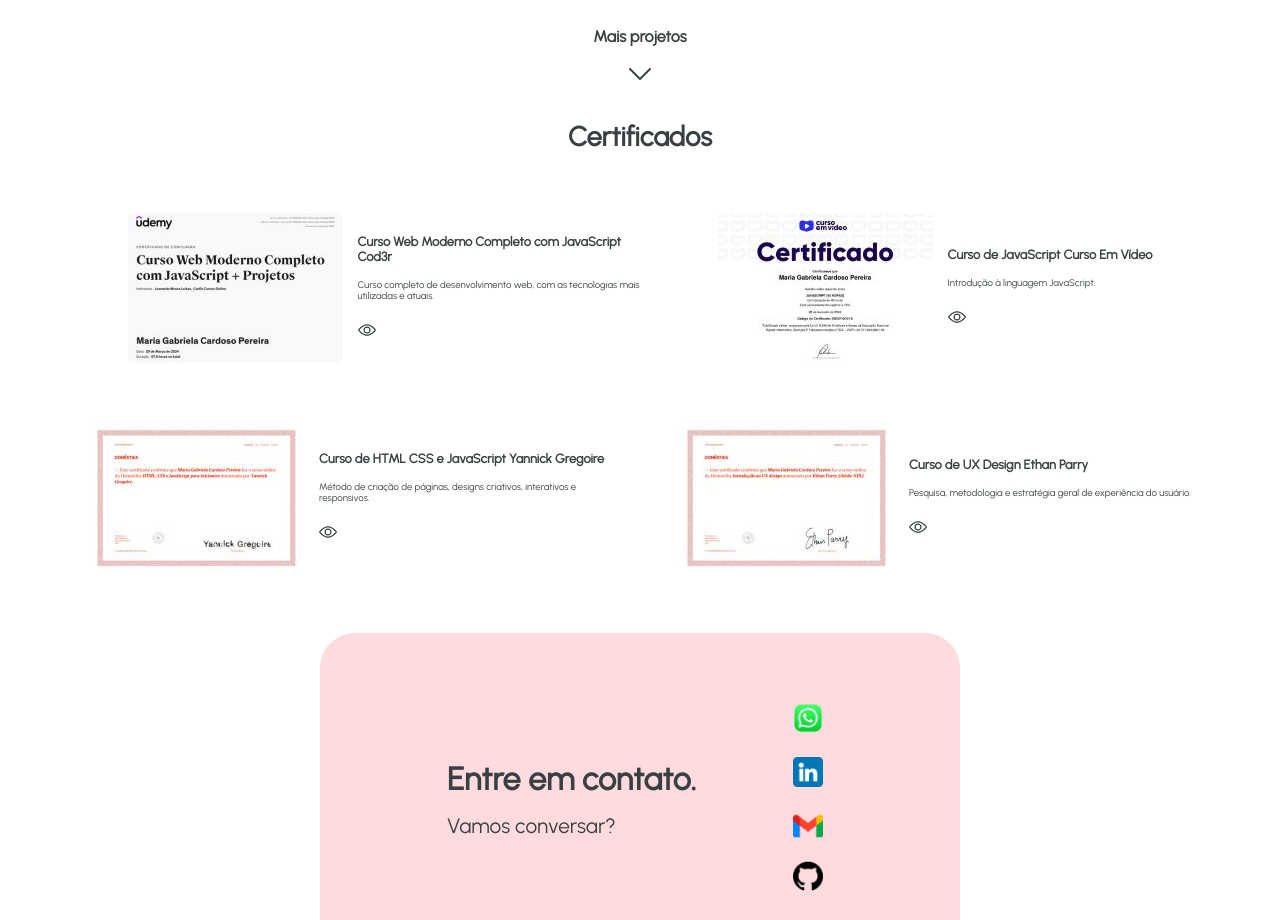
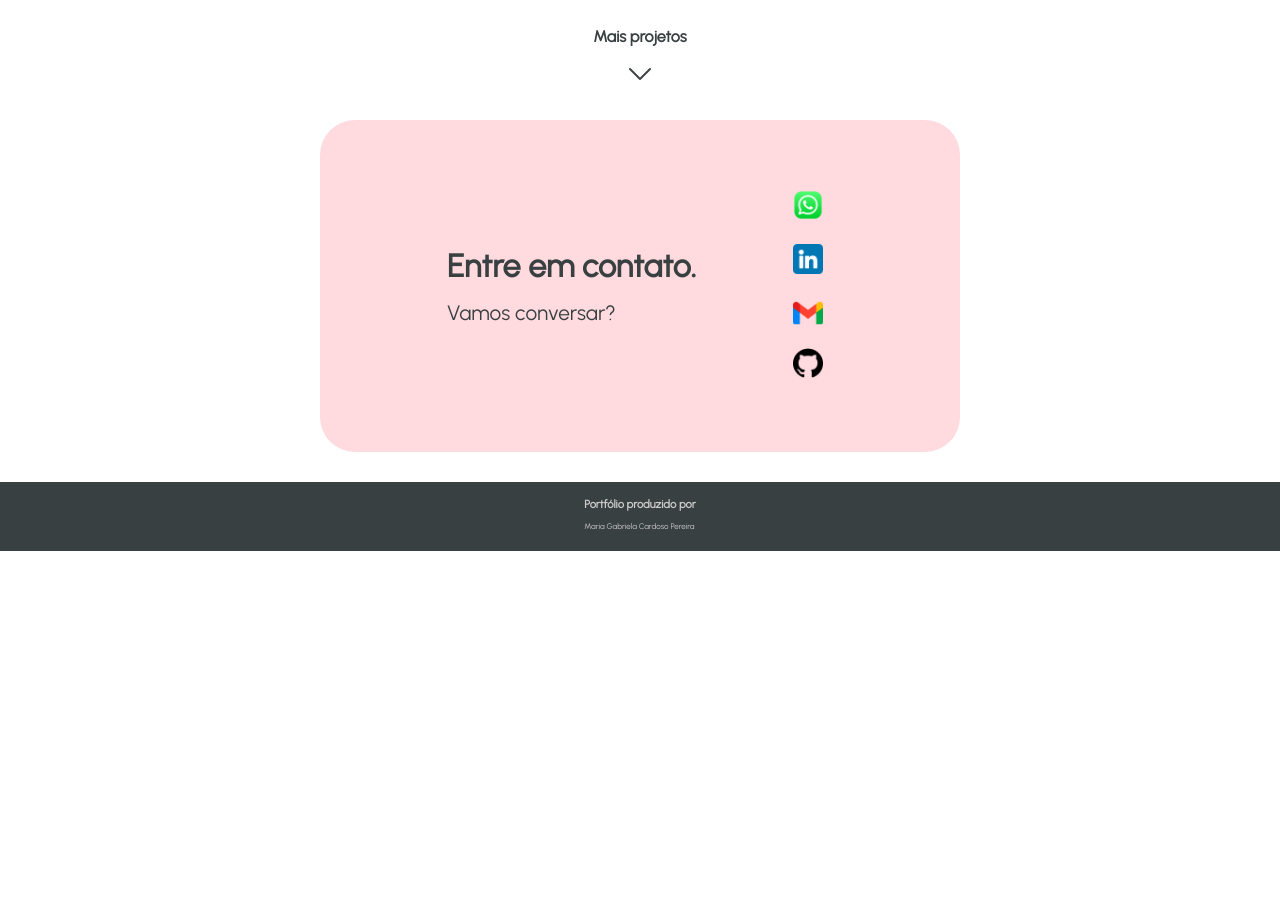
Before and after one commit to Gabszeran/Gabszeran.github.io, a plain HTML site: page index.html in a window 1280 px wide. Shown: the part 1917-2837 px from the top of the page. After the commit the page ends 2468 px from the top, so only its background shows below. Drawn offline with Linux system fonts and the light colour scheme.

Commit message:
Update index.html

```diff
--- a/index.html
+++ b/index.html
@@ -252,80 +252,6 @@
 
     </section>
 
-    <!---------------------------------------------- CERTIFICADOS --------------------------------------------->
-    <section id="certificados">
-
-        <h2>Certificados</h2>
-
-        <div class="aprendizados">
-
-            <div class="aprendizado">
-
-                <img src="img/web-completo-udemy-250x150.jpg" alt="Imagem do certificado">
-
-                <div class="aprendizado-escritas">
-
-                    <h1>Curso Web Moderno Completo com JavaScript Cod3r</h1>
-
-                    <p>Curso completo de desenvolvimento web, com as tecnologias mais utilizadas e atuais.</p>
-
-                    <a href="https://drive.google.com/file/d/1s4DuRY5hEoaiIVombEN2mzAEFxbw4kjI/view?usp=drive_link" target="_blank"><img class="icone-link" src="img/olho.png" alt="ícone com link do certificado"></a>
-
-                </div>
-
-            </div>
-
-            <div class="aprendizado">
-
-                <img src="img/curso-em-video-250x150.jpg" alt="Imagem do certificado">
-
-                <div class="aprendizado-escritas">
-
-                    <h1>Curso de JavaScript Curso Em Vídeo</h1>
-
-                    <p>Introdução à linguagem JavaScript.</p>
-
-                    <a href="https://drive.google.com/file/d/1bRpKaCQCX7L85sGxR0Qy9ye-zyaNfLi9/view?usp=drive_link" target="_blank"><img class="icone-link" src="img/olho.png" alt="ícone com link do certificado"></a>
-
-                </div>
-
-            </div>
-
-            <div class="aprendizado">
-
-                <img src="img/html-css-js-gregoire-250x150.jpg" alt="Imagem do certificado">
-
-                <div class="aprendizado-escritas">
-
-                    <h1>Curso de HTML CSS e JavaScript Yannick Gregoire</h1>
-
-                    <p>Método de criação de páginas, designs criativos, interativos e responsivos.</p>
-
-                    <a href="https://drive.google.com/file/d/18qve4Q1_6owtXeTDusDP1_1TzS1IJV0z/view?usp=drive_link" target="_blank"><img class="icone-link" src="img/olho.png" alt="ícone com link do certificado"></a>
-
-                </div>
-
-            </div>
-
-            <div class="aprendizado">
-
-                <img src="img/ux-design-250x150.jpg" alt="Imagem do certificado">
-
-                <div class="aprendizado-escritas">
-
-                    <h1>Curso de UX Design Ethan Parry</h1>
-
-                    <p>Pesquisa, metodologia e estratégia geral de experiência do usuário.</p>
-
-                    <a href="https://drive.google.com/file/d/1tzHTC0QO9Jck9K4W524QAE46F8r7gmFJ/view?usp=drive_link" target="_blank"><img class="icone-link" src="img/olho.png" alt="ícone com link do certificado"></a>
-
-                </div>
-
-            </div>
-
-        </div>
-
-    </section>
 
     <!--------------------------------------------- CONTATO --------------------------------------------->
     <section id="contato">
```
